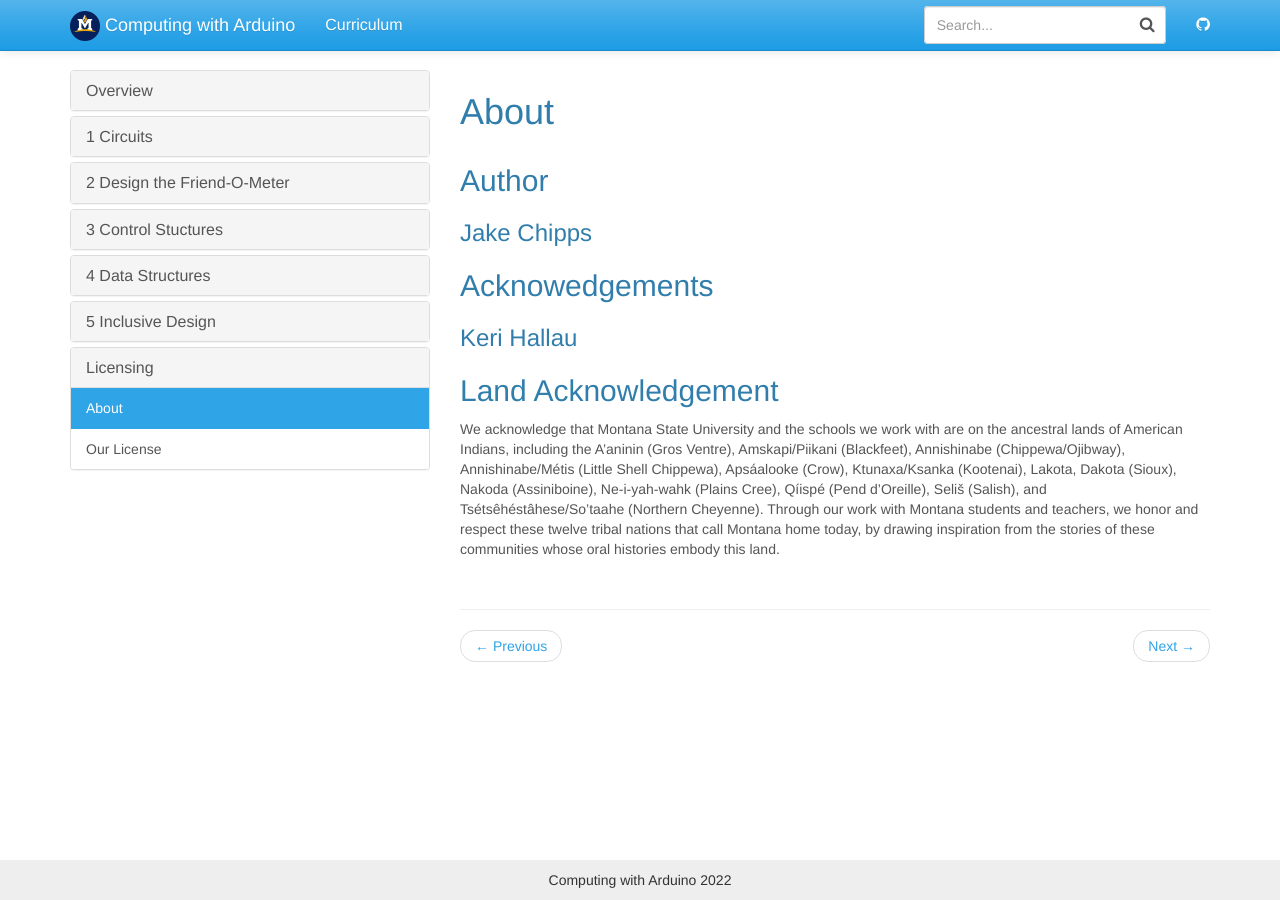
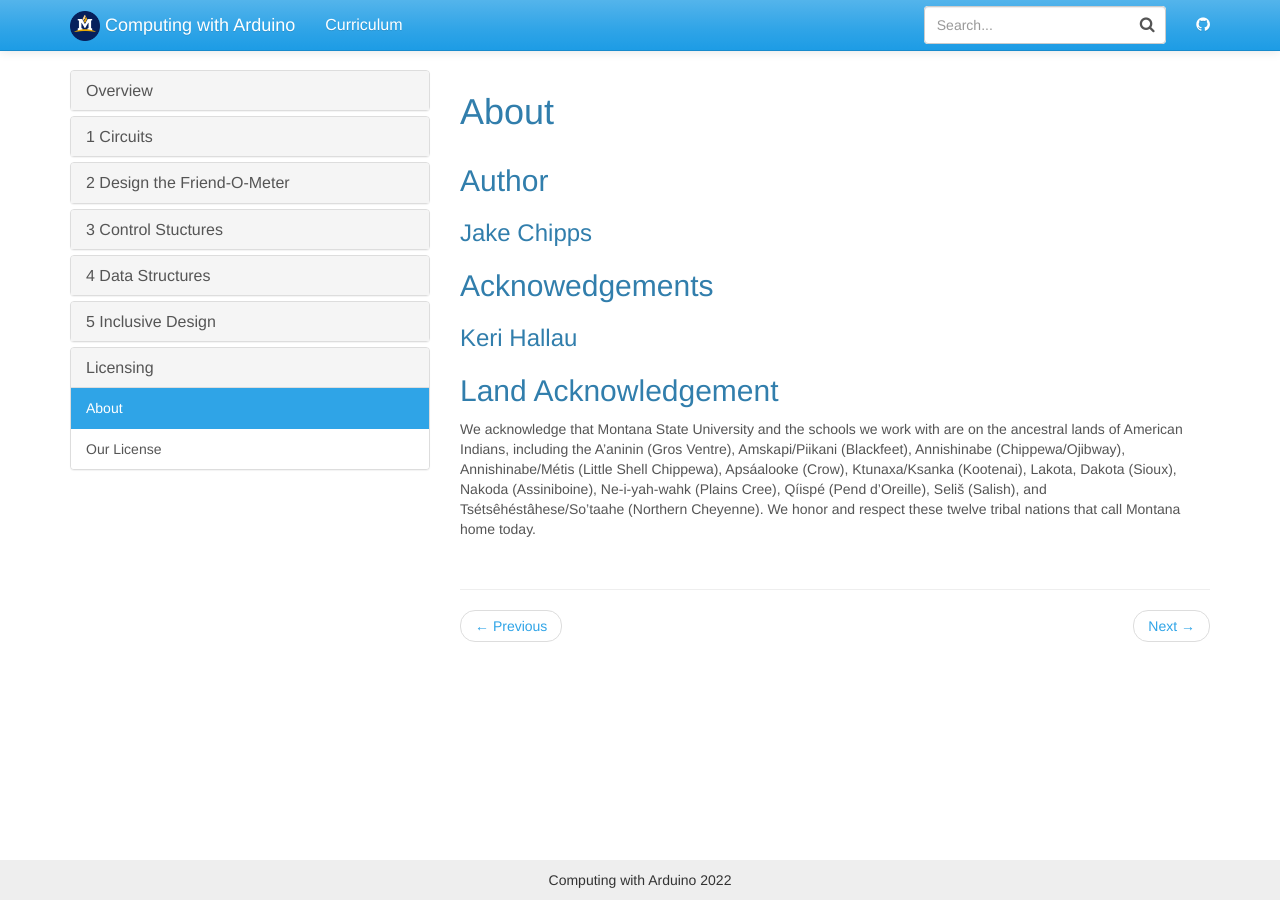
Before and after one commit to jake-chipps/friendometer, a Jekyll site: the page built from _docs/about.md, in a window 1280 px wide. Built offline with Jekyll 4.4.1, drawn with Linux system fonts in a browser that asks for light colours.

Commit message:
Update about.md

```diff
--- a/_docs/about.md
+++ b/_docs/about.md
@@ -18,6 +18,4 @@ are on the ancestral lands of American Indians, including the A’aninin
 Annishinabe/Métis (Little Shell Chippewa), Apsáalooke (Crow), Ktunaxa/Ksanka
 (Kootenai), Lakota, Dakota (Sioux), Nakoda (Assiniboine), Ne-i-yah-wahk
 (Plains Cree), Qíispé (Pend d’Oreille), Seliš (Salish), and Tsétsêhéstâhese/So’taahe
-(Northern Cheyenne). Through our work with Montana students and teachers, we honor
-and respect these twelve tribal nations that call Montana home today, by drawing
-inspiration from the stories of these communities whose oral histories embody this land.
+(Northern Cheyenne). We honor and respect these twelve tribal nations that call Montana home today.
```
